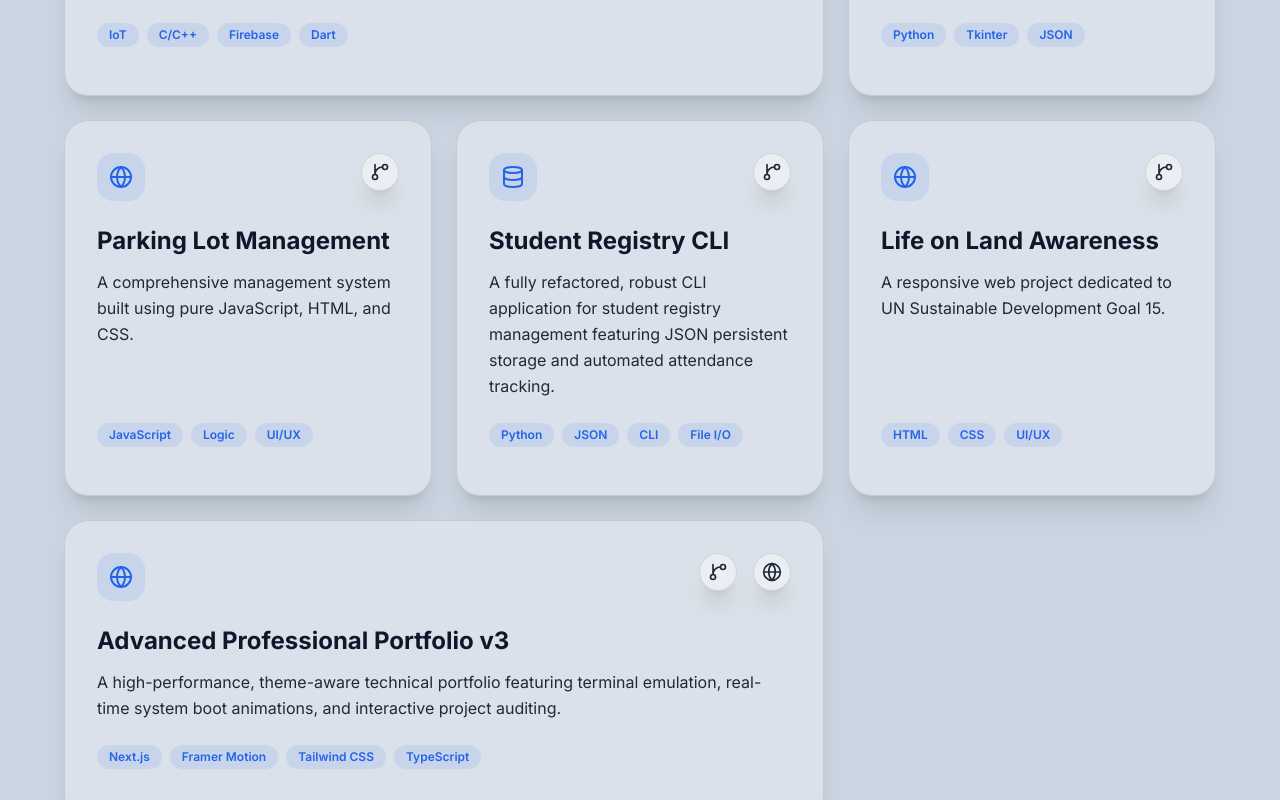
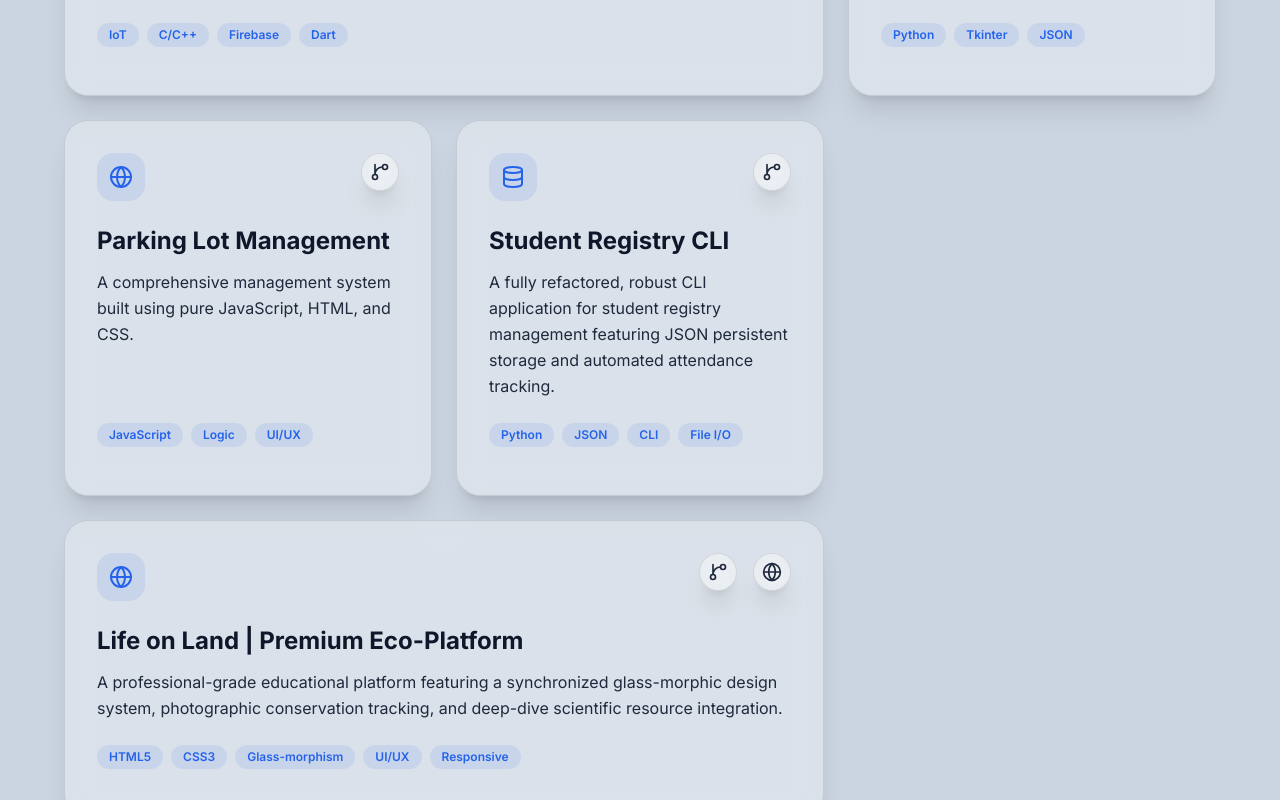
Before and after one commit to dulnindu123/advanced-portfolio, a Next.js app: page / in a window 1280 px wide. Shown: the part 2440-3240 px from the top of the page. Built offline with nearby package versions, Linux system fonts and the light colour scheme.

Commit message:
Portfolio Upgrade: Integrated Life on Land as a Featured Project with Live Preview

```diff
--- a/src/components/ProjectsSection.tsx
+++ b/src/components/ProjectsSection.tsx
@@ -62,11 +62,12 @@ const projects: Project[] = [
     type: "system",
   },
   {
-    title: "Life on Land Awareness",
-    description: "A responsive web project dedicated to UN Sustainable Development Goal 15.",
-    tags: ["HTML", "CSS", "UI/UX"],
+    title: "Life on Land | Premium Eco-Platform",
+    description: "A professional-grade educational platform featuring a synchronized glass-morphic design system, photographic conservation tracking, and deep-dive scientific resource integration.",
+    tags: ["HTML5", "CSS3", "Glass-morphism", "UI/UX", "Responsive"],
     github: "https://github.com/dulnindu123/life-on-land-website",
-    featured: false,
+    demo: "https://dulnindu123.github.io/life-on-land-website/",
+    featured: true,
     type: "web",
   },
   {
```
